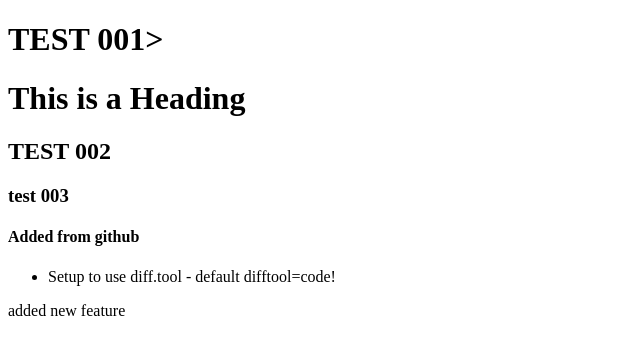
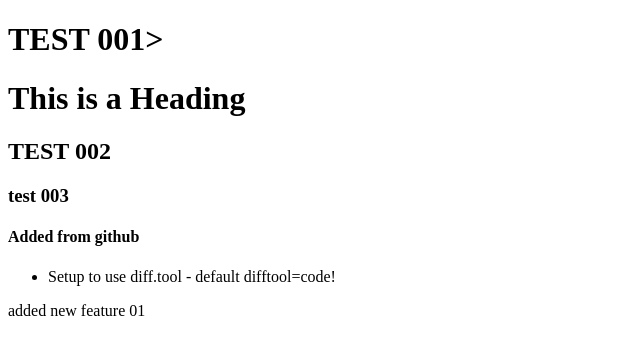
Before and after one commit to Dragomir89/DefaultWeb, a plain HTML site: page index.html in a window 1280 px wide. Shown: the full height of the page, 0-640 px from the left. Drawn offline with Linux system fonts and the light colour scheme.

Commit message:
added number of feature

```diff
--- a/index.html
+++ b/index.html
@@ -12,6 +12,6 @@
     <ul>
         <li>Setup to use diff.tool - default difftool=code!</li>
     </ul>
-    <p>added new feature</p>
+    <p>added new feature 01</p>
 </body>
 </html>
```
